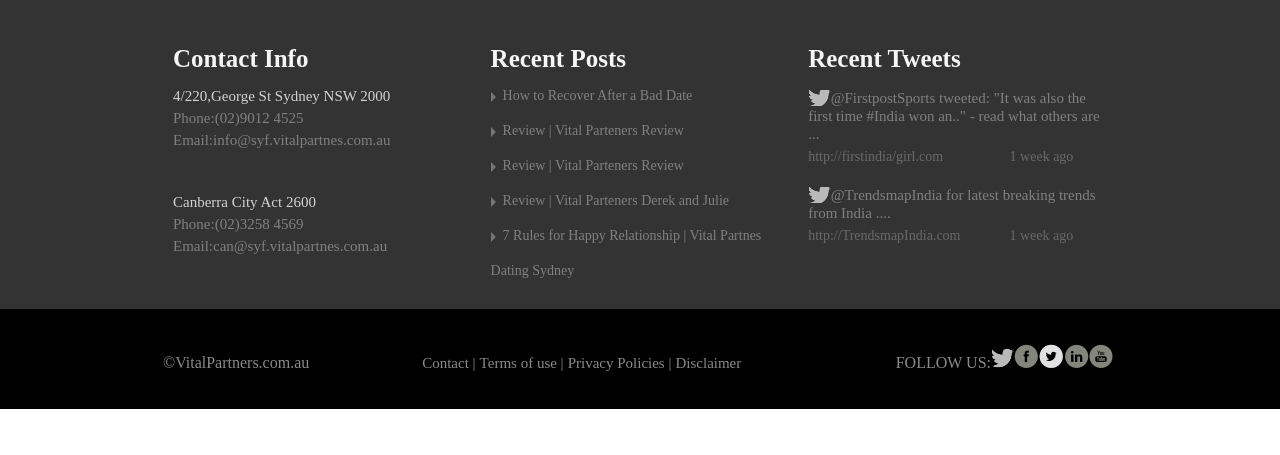
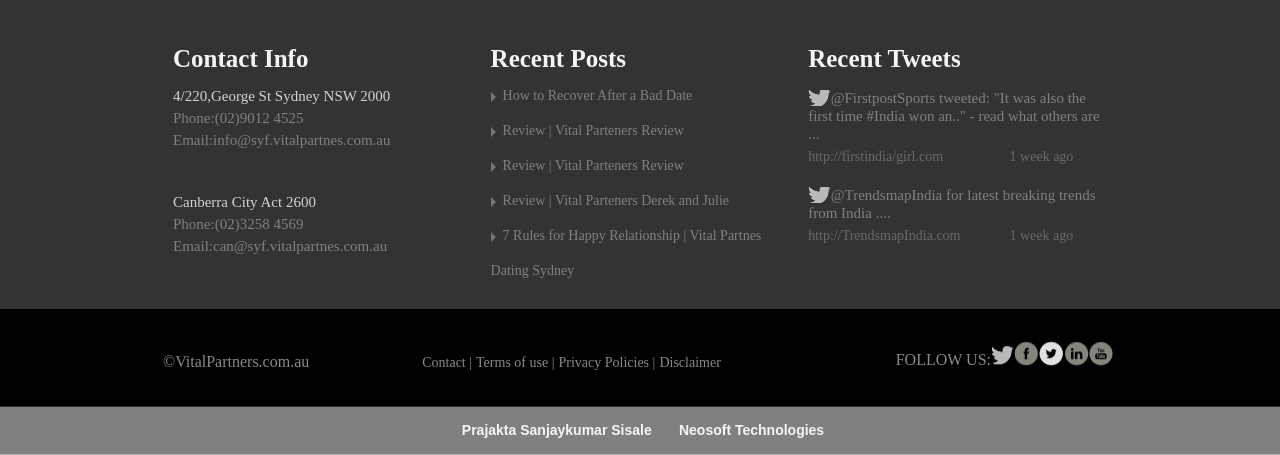
Before and after one commit to Prajasmita/My_First_Webpage, a plain HTML site: page index.html in a window 1280 px wide. Shown: the part 3968-4423 px from the top of the page. Before the commit the page ends 4377 px from the top, so only its background shows below. Drawn offline with Linux system fonts and the light colour scheme.

Commit message:
PHP Trainning Assignmen1 using HTML and CSS

```diff
--- a/css/style.css
+++ b/css/style.css
@@ -306,9 +306,10 @@ li {
     background-color: black;
 }
 .down_footer1{
-    background-color: white;
-    width:100%;
-    clear:both;
+    background-color: black;
+    width: 100%;
+    clear: both;
+    height: 100px;
 
 }
 
@@ -316,8 +317,8 @@ li {
     float:left;
     display: inline;
     width:27%;
-    padding: 45px 0 0 0;
-    margin: 0 0 0 0;
+    margin: 0;
+    transform: translateY(245%);
 }
 .downfooterleft span{
     color: #8b898b;
@@ -326,19 +327,21 @@ li {
     float:left;
     display: inline;
     width:42%;
-    margin: 45px 0 0 0;
+    margin: 0;
+    transform: translateY(245%);
 
 }
 .downfootermiddle a{
     color: #8b898b;
     text-decoration: none;
-    font-size: 15px;
+    font-size: 14px;
 }
 .downfooterright{
     float:left;
     display: inline;
     width:31%;
-    margin: 35px 0 0 0;
+    margin: 0;
+    transform: translateY(115%);
 }
 .downfooterright span{
     float:right;
@@ -868,3 +871,19 @@ banner3 h3{
     width: 100%;
 
 }
+.end_footer{
+    background-color: grey;
+    text-align: center;
+    font-size: 7px;
+    clear: both;
+    width: 100%;
+    transform: translateY(145%);
+    height: 48px;
+    font-family: sans-serif;
+    font-weight: 100;
+    color: whitesmoke;
+}
+.end_footer h1{
+    margin: 0;
+    transform: translateY(95%);
+}
--- a/index.html
+++ b/index.html
@@ -278,12 +278,16 @@
                                 <span>FOLLOW US:<img src="images/icon9.png"><img src="images/icon10.png"><img src="images/icon11.png"><img src="images/icon12.png"><img src="images/icon13.png"></span>
                             </div>
                         </div>
+                        <div class="end_footer">
+                            <h1>Prajakta Sanjaykumar Sisale &nbsp;&nbsp;&nbsp;&nbsp;&nbsp;&nbsp;Neosoft Technologies</h1>
+                        </div>
 
 
                     </div>
                 </div>
 
             </div>
+
 
         </footer>
     </div>
```
